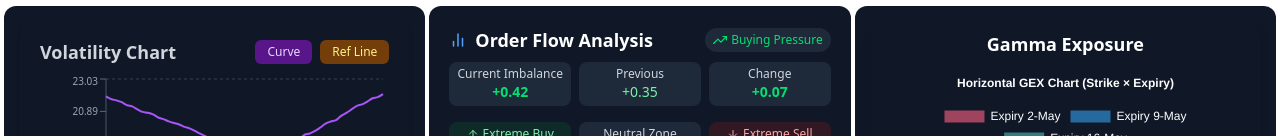
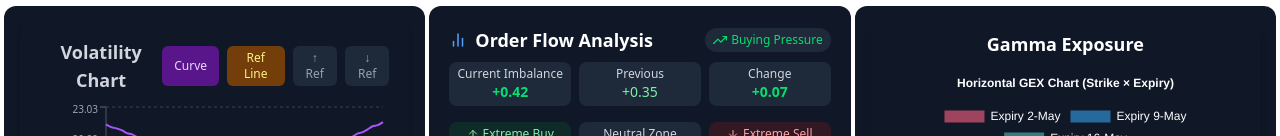
Before and after one commit to upholicinvestment/frontend, a React (Vite) app: page / in a window 1280 px wide. Shown: the part 540-676 px from the top of the page. Built offline with nearby package versions, Linux system fonts and the light colour scheme; no server answers.

Commit message:
My production update

```diff
--- a/src/pages/Heat_Map/Heat_Map.tsx
+++ b/src/pages/Heat_Map/Heat_Map.tsx
@@ -1,5 +1,5 @@
 import React from "react";
-import { Treemap, ResponsiveContainer, TreemapProps } from "recharts";
+import { Treemap, ResponsiveContainer } from "recharts";
 
 interface TreeMapData {
   name: string;
@@ -92,14 +92,8 @@ const HeatmapChart: React.FC = () => {
           dataKey="size"
           stroke="#fff"
           fill="#8884d8"
-          content={<CustomizedContent
-            x={0}
-            y={0}
-            width={0}
-            height={0}
-            index={0}
-            name=""
-          />}
+          // TypeScript will infer the props correctly here
+          content={<CustomizedContent x={0} y={0} width={0} height={0} index={0} name="" />}
         />
       </ResponsiveContainer>
     </div>
--- a/src/pages/Velocity_Index/Velocity_Index.tsx
+++ b/src/pages/Velocity_Index/Velocity_Index.tsx
@@ -72,6 +72,14 @@ const Velocity_Index = () => {
     return null;
   };
 
+  const handleIncreaseRefPrice = () => {
+    setReferencePrice(prev => prev + 500);
+  };
+
+  const handleDecreaseRefPrice = () => {
+    setReferencePrice(prev => Math.max(20000, prev - 500));
+  };
+
   return (
     <motion.div
       className="bg-gray-900 text-gray-200 p-4 rounded-xl shadow-md w-full max-w-6xl mx-auto"
@@ -103,6 +111,22 @@ const Velocity_Index = () => {
           >
             Ref Line
           </motion.button>
+          <motion.button
+            whileTap={{ scale: 0.95 }}
+            whileHover={{ scale: 1.05 }}
+            className="px-3 py-1 rounded-md text-xs bg-gray-800 text-gray-400"
+            onClick={handleIncreaseRefPrice}
+          >
+            ↑ Ref
+          </motion.button>
+          <motion.button
+            whileTap={{ scale: 0.95 }}
+            whileHover={{ scale: 1.05 }}
+            className="px-3 py-1 rounded-md text-xs bg-gray-800 text-gray-400"
+            onClick={handleDecreaseRefPrice}
+          >
+            ↓ Ref
+          </motion.button>
         </div>
       </div>
 
@@ -117,7 +141,10 @@ const Velocity_Index = () => {
                 strokeDasharray="3 3"
                 strokeWidth={1}
                 label={{
-                  value: 'Ref', position: 'top', fill: '#D1A617', fontSize: 10
+                  value: `Ref: ${referencePrice.toLocaleString()}`,
+                  position: 'top',
+                  fill: '#D1A617',
+                  fontSize: 10
                 }}
               />
             )}
@@ -169,7 +196,7 @@ const Velocity_Index = () => {
       <div className="flex justify-between px-2 mt-1 text-gray-400 text-xs">
         <span>20,000</span>
         <span>22,000</span>
-        <span>24,000</span>
+        <span className="text-yellow-400">{referencePrice.toLocaleString()}</span>
         <span>26,000</span>
         <span>28,000</span>
       </div>
```
